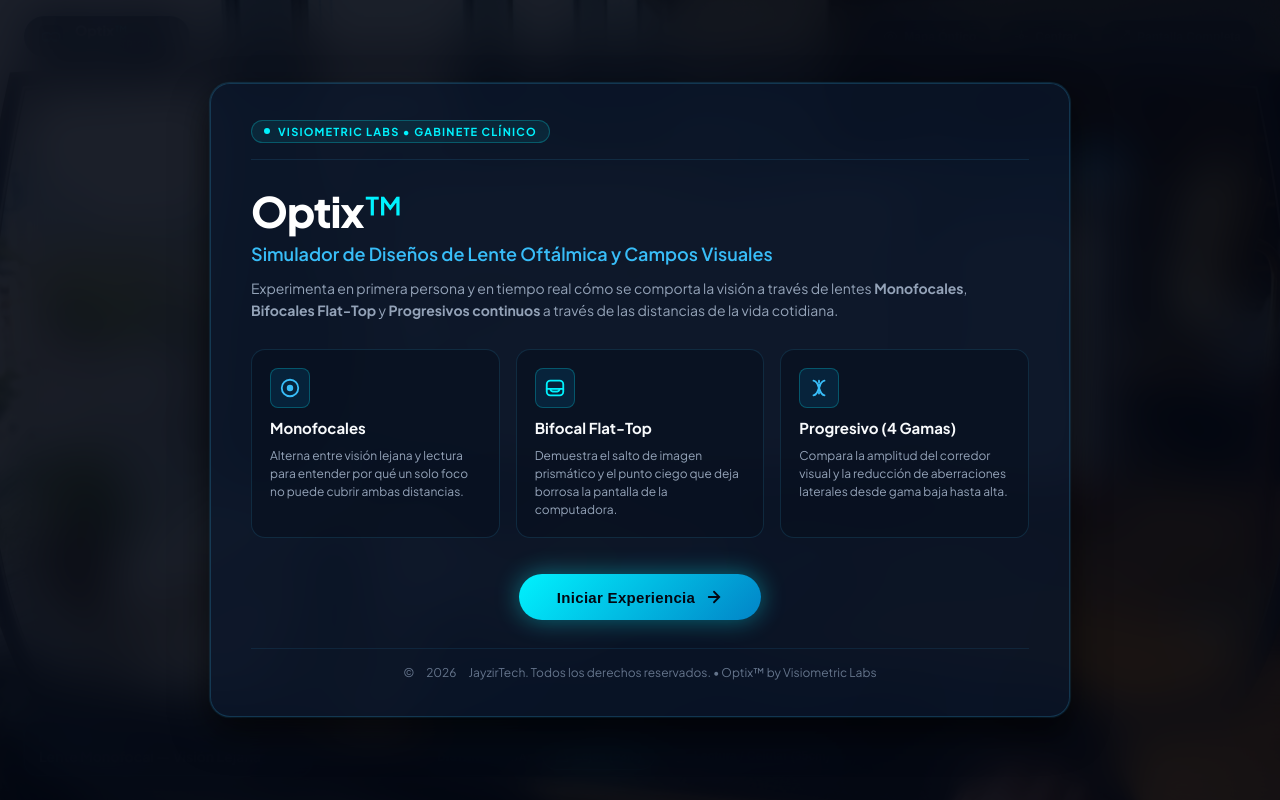
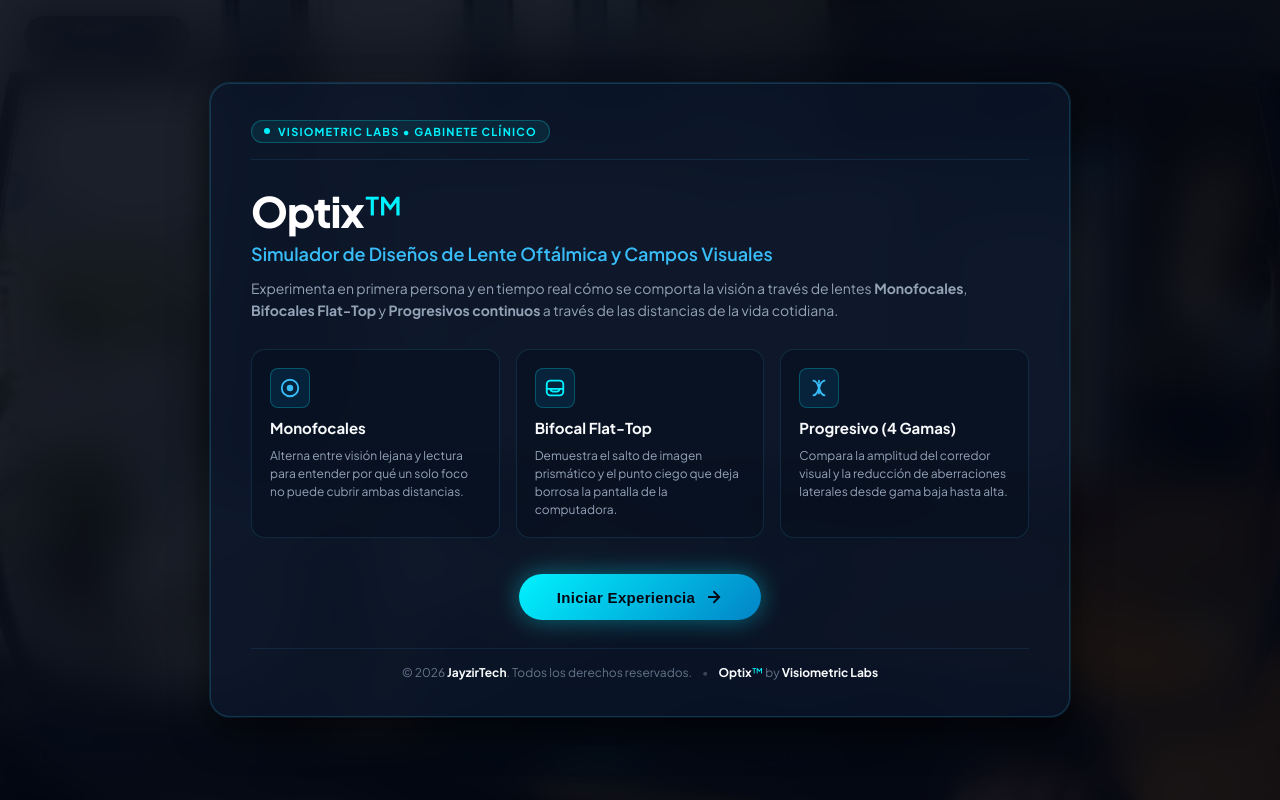
Before and after one commit to visiometric-labs/focal_lengths-simulator, a website built with Vite: page index.html in a window 1280 px wide. Built offline with nearby package versions, Linux system fonts and the light colour scheme.

Commit message:
style(footer): destacar marcas en negritas y mejorar jerarquia visual

```diff
--- a/src/components/landing-screen.js
+++ b/src/components/landing-screen.js
@@ -100,7 +100,9 @@ export class LandingScreen {
         </div>
 
         <div class="landing-footer-credits entry-copyright">
-          © <span class="current-year">2026</span> JayzirTech. Todos los derechos reservados. • Optix™ by Visiometric Labs
+          <span>© <span class="current-year">2026</span> <strong>JayzirTech</strong>. Todos los derechos reservados.</span>
+          <span class="footer-separator">•</span>
+          <span><strong>Optix<span class="brand-accent">™</span></strong> by <strong>Visiometric Labs</strong></span>
         </div>
       </div>
     `;
--- a/src/styles/landing.css
+++ b/src/styles/landing.css
@@ -304,7 +304,8 @@
   display: flex;
   align-items: center;
   justify-content: center;
-  gap: 12px;
+  flex-wrap: wrap;
+  gap: 10px;
   font-size: 12px;
   color: var(--text-tertiary);
   border-top: 1px solid rgba(56, 189, 248, 0.1);
@@ -312,6 +313,13 @@
   text-align: center;
 }
 
+.landing-footer-credits strong,
+.entry-copyright strong {
+  color: var(--text-primary);
+  font-weight: 700;
+}
+
 .footer-separator {
-  color: rgba(148, 163, 184, 0.3);
+  color: rgba(148, 163, 184, 0.35);
+  user-select: none;
 }
```
